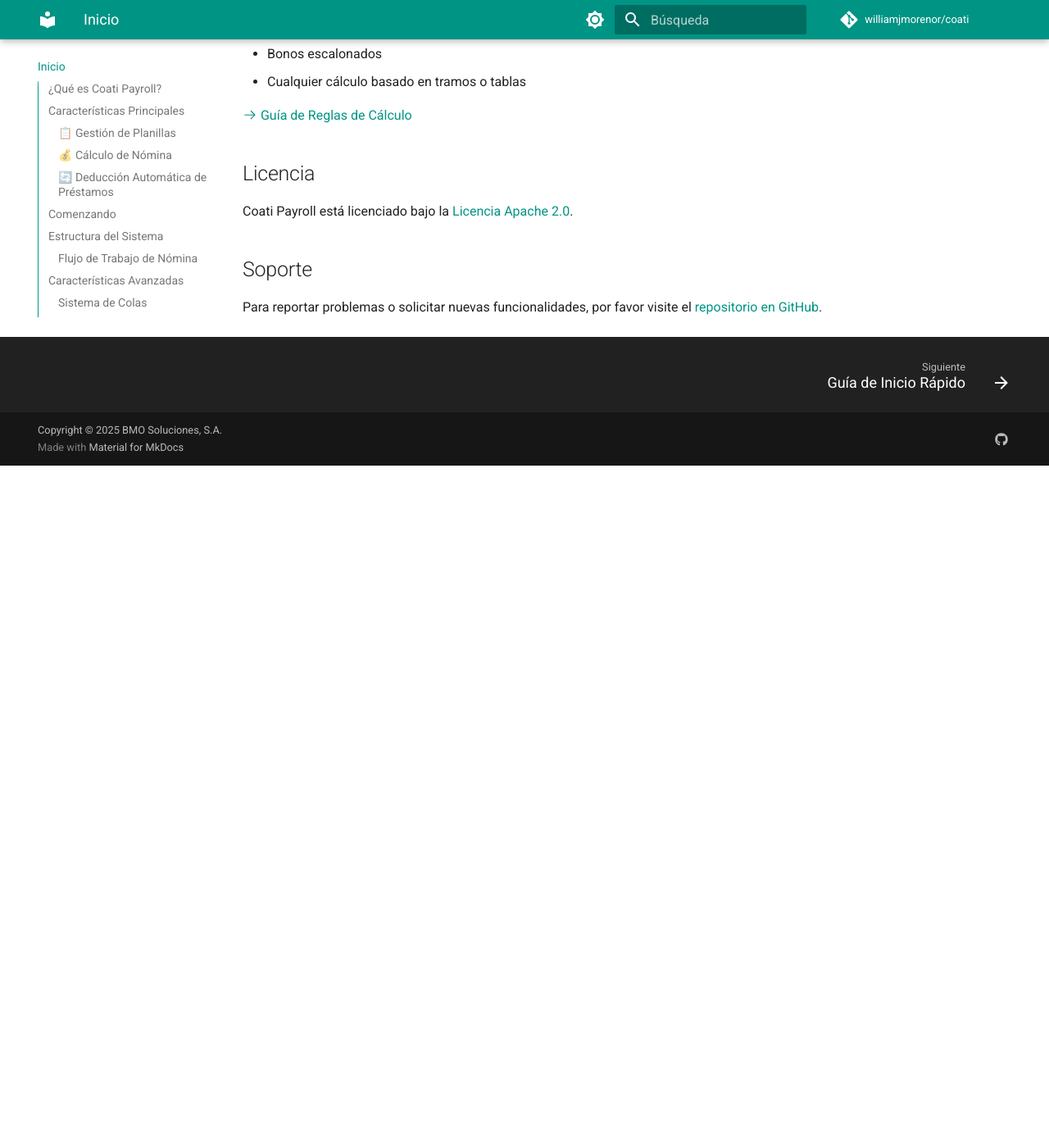
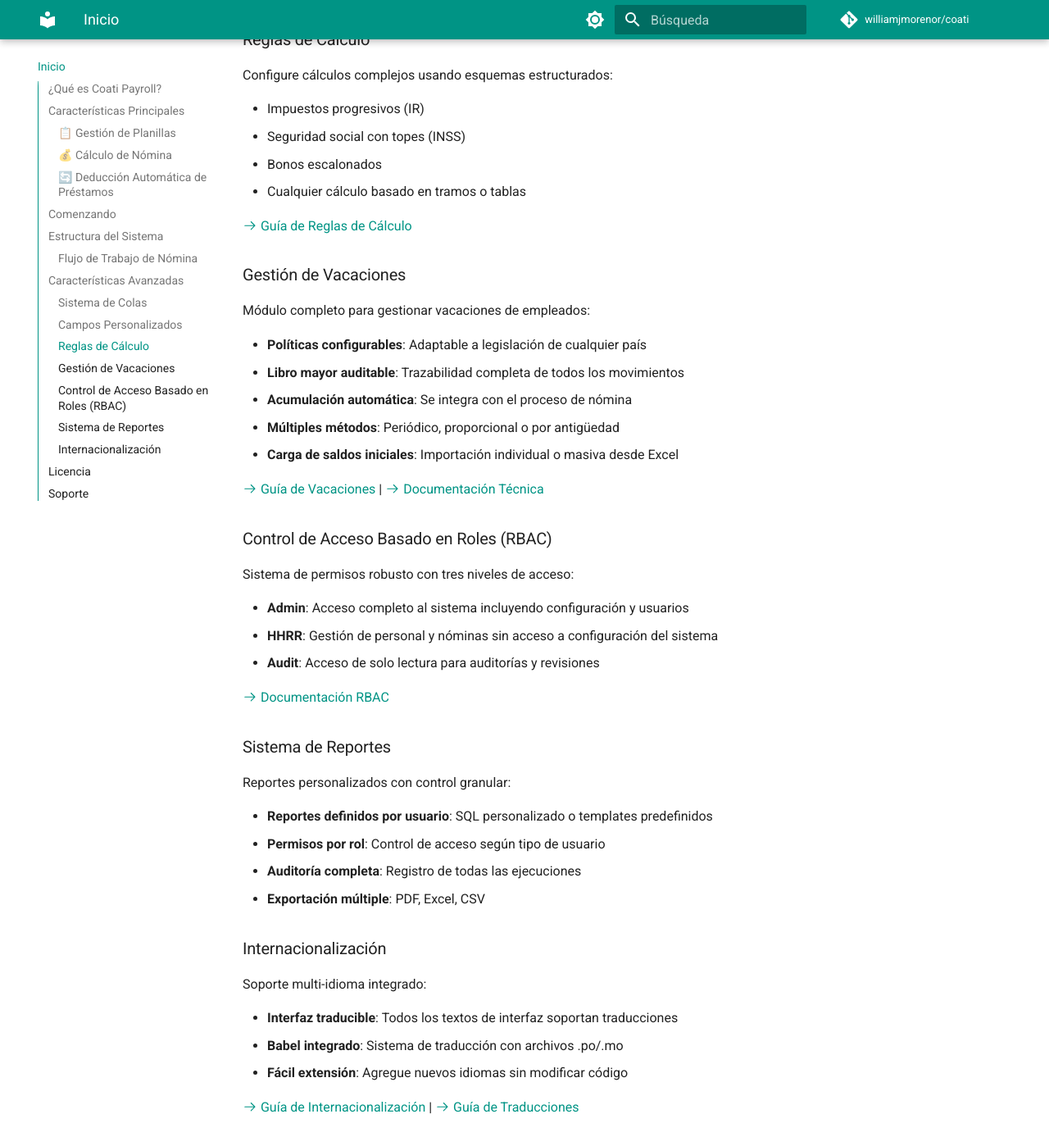
Before and after one commit to williamjmorenor/coati-payroll, an MkDocs documentation site: the page built from docs/index.md, in a window 1280 px wide and 1400 px high, scrolled down 3763 px. Shown: the whole window at 82% size. Built offline with MkDocs 1.6.1 and Material for MkDocs 9.7.7, drawn with Linux system fonts in a browser that asks for light colours; comment, search, counter and statistics services are not loaded; before the commit the page ends 4331 px from its top, so only the background shows below that; some of the changed text lies outside the part shown.

```diff
--- a/docs/index.md
+++ b/docs/index.md
@@ -16,6 +16,10 @@ Coati Payroll es una aplicación web diseñada para facilitar la gestión comple
 - **Procesamiento en Segundo Plano**: Sistema de colas para nóminas grandes con feedback en tiempo real.
 - **Préstamos y Adelantos**: Control de préstamos a empleados con deducción automática de cuotas.
 - **Multi-moneda**: Soporte para múltiples monedas con tipos de cambio configurables.
+- **Gestión de Vacaciones**: Módulo robusto con políticas configurables, libro mayor auditable y acumulación automática.
+- **Control de Acceso (RBAC)**: Sistema de permisos con tres roles: Admin, HHRR y Audit.
+- **Sistema de Reportes**: Reportes personalizados con permisos por rol y auditoría completa.
+- **Internacionalización**: Soporte multi-idioma para interfaz y contenidos.
 
 ## Características Principales
 
@@ -159,6 +163,47 @@ Configure cálculos complejos usando esquemas estructurados:
 
 [:octicons-arrow-right-24: Guía de Reglas de Cálculo](guia/reglas-calculo.md)
 
+### Gestión de Vacaciones
+
+Módulo completo para gestionar vacaciones de empleados:
+
+- **Políticas configurables**: Adaptable a legislación de cualquier país
+- **Libro mayor auditable**: Trazabilidad completa de todos los movimientos
+- **Acumulación automática**: Se integra con el proceso de nómina
+- **Múltiples métodos**: Periódico, proporcional o por antigüedad
+- **Carga de saldos iniciales**: Importación individual o masiva desde Excel
+
+[:octicons-arrow-right-24: Guía de Vacaciones](guia/vacaciones.md) | [:octicons-arrow-right-24: Documentación Técnica](modulo-vacaciones.md)
+
+### Control de Acceso Basado en Roles (RBAC)
+
+Sistema de permisos robusto con tres niveles de acceso:
+
+- **Admin**: Acceso completo al sistema incluyendo configuración y usuarios
+- **HHRR**: Gestión de personal y nóminas sin acceso a configuración del sistema
+- **Audit**: Acceso de solo lectura para auditorías y revisiones
+
+[:octicons-arrow-right-24: Documentación RBAC](rbac.md)
+
+### Sistema de Reportes
+
+Reportes personalizados con control granular:
+
+- **Reportes definidos por usuario**: SQL personalizado o templates predefinidos
+- **Permisos por rol**: Control de acceso según tipo de usuario
+- **Auditoría completa**: Registro de todas las ejecuciones
+- **Exportación múltiple**: PDF, Excel, CSV
+
+### Internacionalización
+
+Soporte multi-idioma integrado:
+
+- **Interfaz traducible**: Todos los textos de interfaz soportan traducciones
+- **Babel integrado**: Sistema de traducción con archivos .po/.mo
+- **Fácil extensión**: Agregue nuevos idiomas sin modificar código
+
+[:octicons-arrow-right-24: Guía de Internacionalización](INTERNATIONALIZATION.md) | [:octicons-arrow-right-24: Guía de Traducciones](TRANSLATIONS.md)
+
 ## Licencia
 
 Coati Payroll está licenciado bajo la [Licencia Apache 2.0](https://www.apache.org/licenses/LICENSE-2.0).
--- a/mkdocs.yml
+++ b/mkdocs.yml
@@ -95,6 +95,8 @@ nav:
     - Préstamos y Adelantos: guia/prestamos.md
     - Configuración de Planillas: guia/planillas.md
     - Ejecución de Nómina: guia/nomina.md
+    - Gestión de Vacaciones: guia/vacaciones.md
+    - Configuración Contable: guia/configuracion-contable.md
   - Tutorial Completo:
     - Paso a Paso - Nómina Completa: tutorial/nomina-completa.md
   - Características Avanzadas:
@@ -102,9 +104,17 @@ nav:
     - Procesamiento en Segundo Plano: background-payroll-processing.md
     - Compatibilidad de Base de Datos: database-compatibility.md
     - Implementación Agnóstica: database-agnostic-implementation.md
+    - Control de Acceso (RBAC): rbac.md
+    - Módulo de Vacaciones (Técnico): modulo-vacaciones.md
+    - Carga de Saldos Iniciales: CARGA_SALDOS_INICIALES.md
+    - Respaldos Automatizados: automated-backups.md
+    - Internacionalización: INTERNATIONALIZATION.md
+    - Traducciones: TRANSLATIONS.md
+    - Plantilla Excel Novedades: plantilla-excel-novedades.md
   - Referencia:
     - Glosario: referencia/glosario.md
     - Preguntas Frecuentes: referencia/faq.md
+    - Importación de Tipos de Cambio: referencia/importacion-tipos-de-cambio.md
 
 extra:
   social:
```
Also changed, not shown: README.md (+53 -5 lines).
